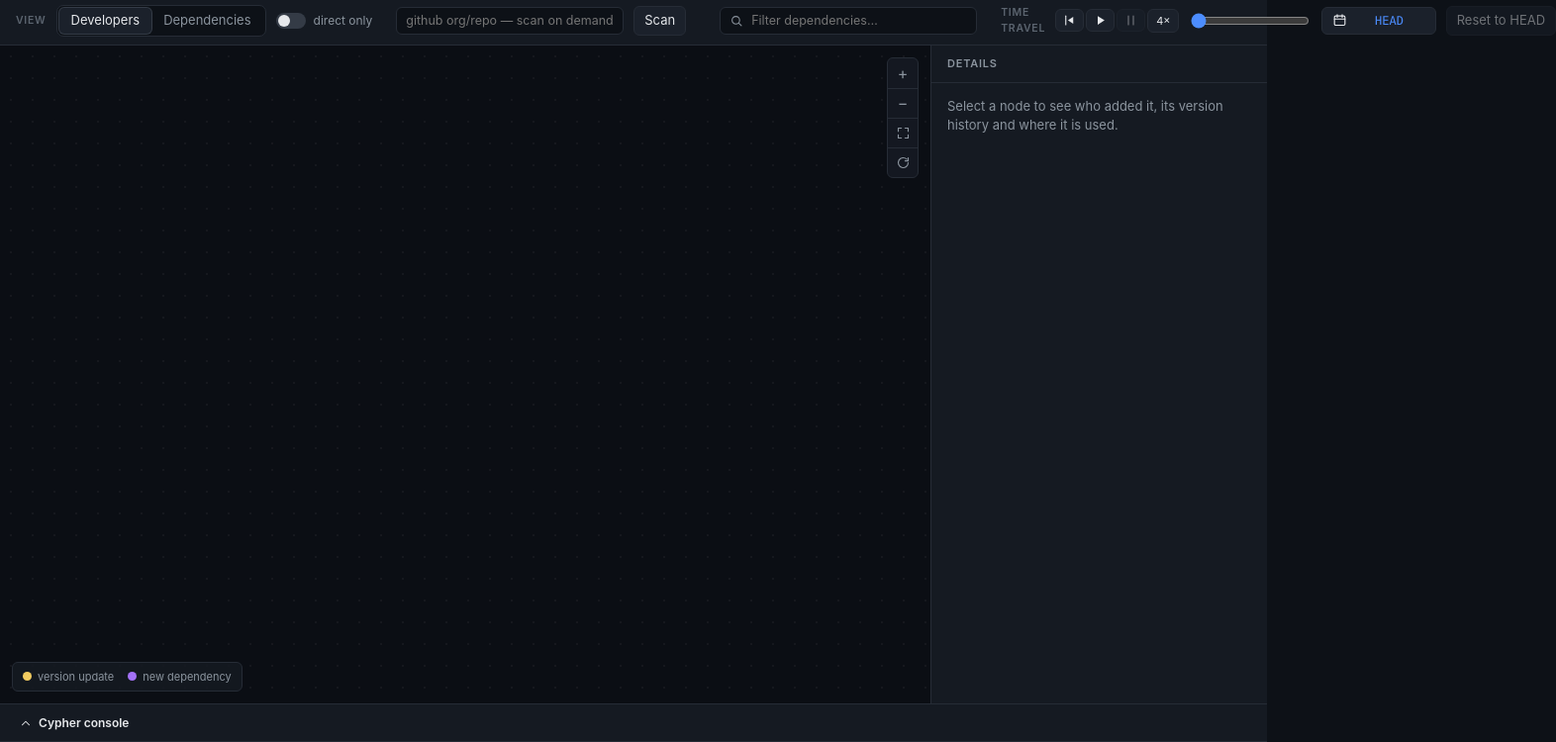
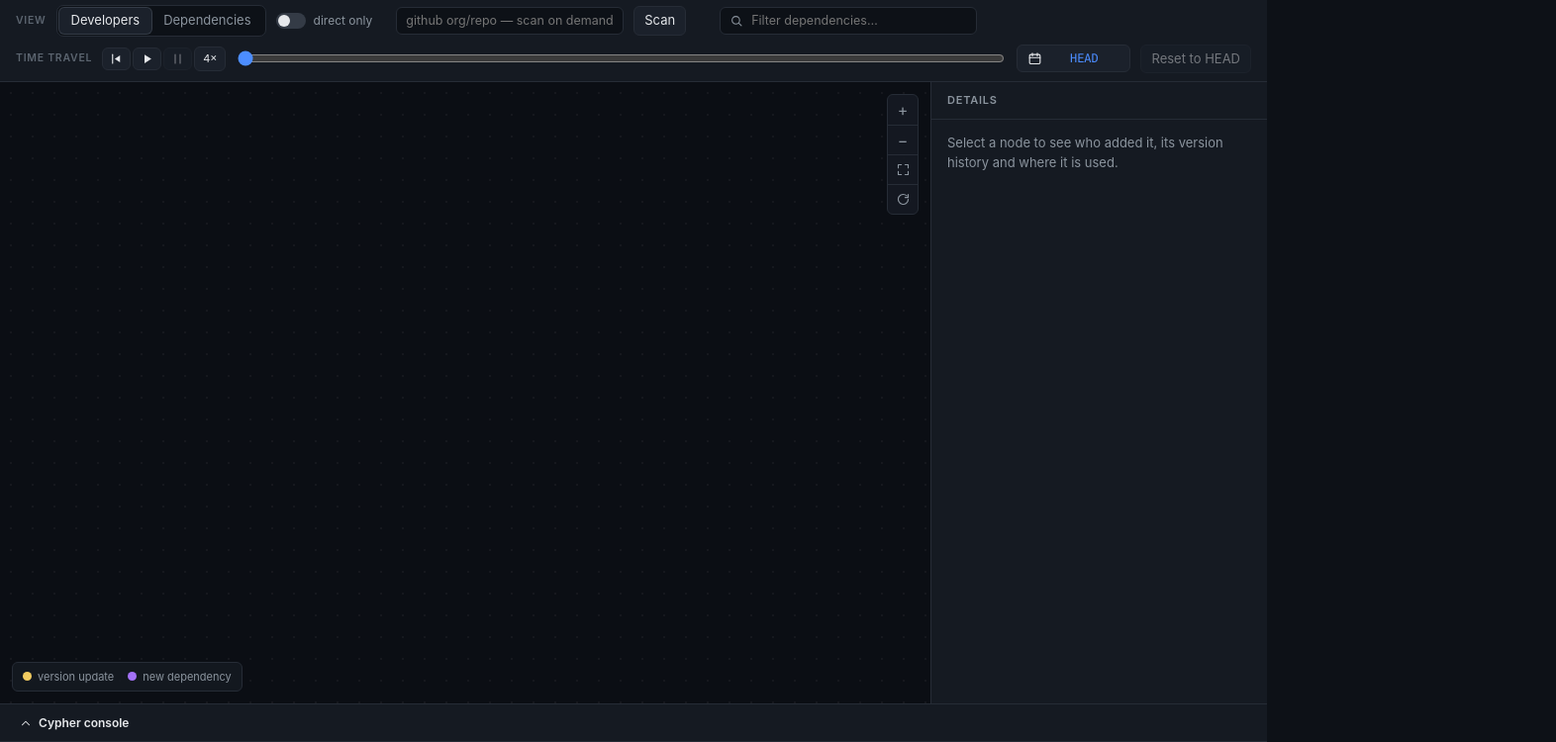
Before and after one commit to b33f/BOMvoyage, a plain HTML site: page src/ui/index.html in a window 1280 px wide. Shown: the part 51-801 px from the top of the page at 99% size, 1572 px wide, since content can reach past the window. Drawn offline with Linux system fonts and the light colour scheme; no server answers; files whose address does not match are found by name.

Commit message:
fix(ui): time travel moves to its own toolbar row
The repo box squeezed the time-travel controls off the visible screen.
The toolbar now wraps and #travel-group takes a full second line:
view + repo box + search on row one, full-width time travel on row
two. Screenshots + GIF regenerated for the new layout.

Co-Authored-By: Claude Code <noreply@anthropic.com>

```diff
--- a/src/ui/index.html
+++ b/src/ui/index.html
@@ -47,7 +47,7 @@
       <button type="button" id="search-clear" title="Clear (Esc)" hidden>×</button>
     </div>
   </div>
-  <div class="tool-group grow">
+  <div class="tool-group grow" id="travel-group">
     <span class="tool-label">Time travel</span>
     <span id="play-controls">
       <button id="rewind-btn" type="button" class="icon-btn" title="Rewind to the oldest day">
--- a/src/ui/style.css
+++ b/src/ui/style.css
@@ -131,11 +131,17 @@ kbd {
 #toolbar {
   display: flex;
   align-items: center;
-  gap: 24px;
+  flex-wrap: wrap;      /* the time-travel row wraps beneath */
+  gap: 8px 24px;
   padding: 8px 16px;
   flex: none;
   border-bottom: 1px solid var(--border);
   background: var(--panel);
+}
+/* Time travel always lives on its own full-width line: the repo box and
+   search squeeze the first row, never the slider. */
+#travel-group {
+  flex-basis: 100%;
 }
 .tool-group { display: flex; align-items: center; gap: 10px; }
 .tool-group.grow { flex: 1; min-width: 0; }
```
Also changed, not shown: docs/screenshots/arrivals.gif, docs/screenshots/dependencies.png, docs/screenshots/developers.png, docs/screenshots/package-inspector.png.
